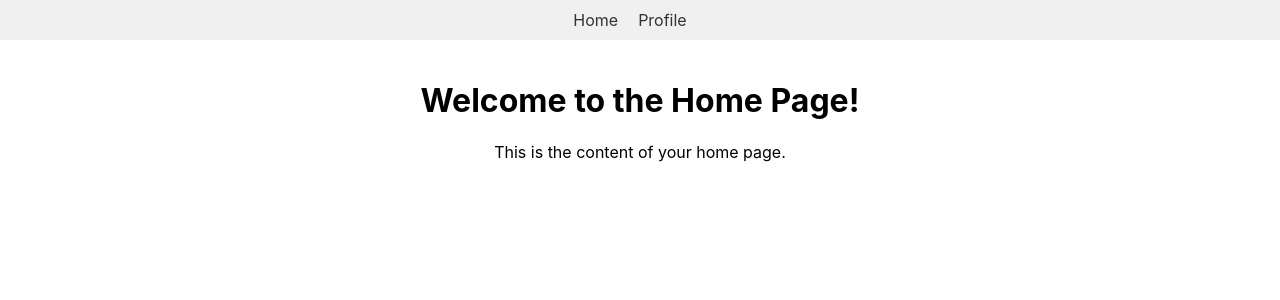
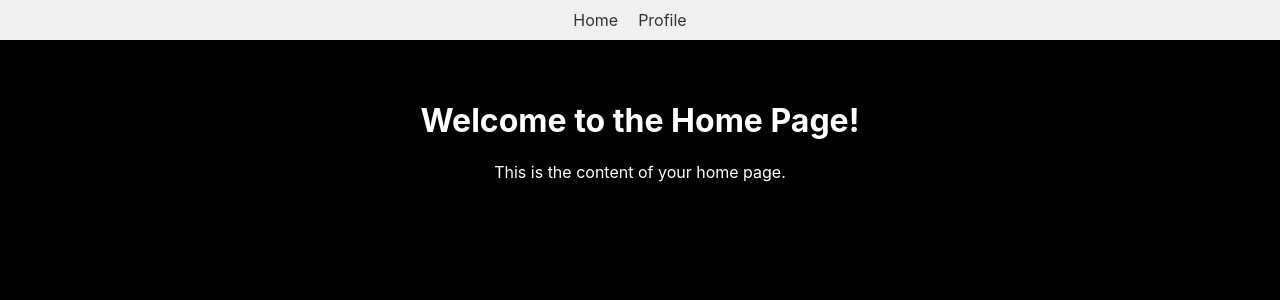
Before and after one commit to crostonj/techtwistweb, a React (Create React App) app: page / in a window 1280 px wide. Shown: the top 300 px of the page. Built offline with nearby package versions, Linux system fonts and the light colour scheme.

Commit message:
Add styling for app layout and update App component structure

```diff
--- a/src/App.css
+++ b/src/App.css
@@ -28,6 +28,18 @@
   color: #61dafb;
 }
 
+/* App.css */
+.app-container {
+  background-color: black;
+  color: white;
+  min-height: 100vh;
+  display: flex;
+  flex-direction: column;
+}
+
+.content-container {
+  padding: 20px;
+}
 @keyframes App-logo-spin {
   from {
     transform: rotate(0deg);
--- a/src/App.js
+++ b/src/App.js
@@ -3,16 +3,19 @@
 import Navbar from "./components/Navbar";
 import HomePage from "./components/HomePage";
 import ProfilePage from "./components/ProfilePage";
+import "./App.css";
 
 function App() {
   return (
     <Router>
-      <div>
+      <div className="app-container">
         <Navbar />
-        <Routes>
-          <Route path="/" element={<HomePage />} />
-          <Route path="/profile" element={<ProfilePage />} />
-        </Routes>
+        <div className="content-container">
+          <Routes>
+            <Route path="/" element={<HomePage />} />
+            <Route path="/profile" element={<ProfilePage />} />
+          </Routes>
+        </div>
       </div>
     </Router>
   );
```
